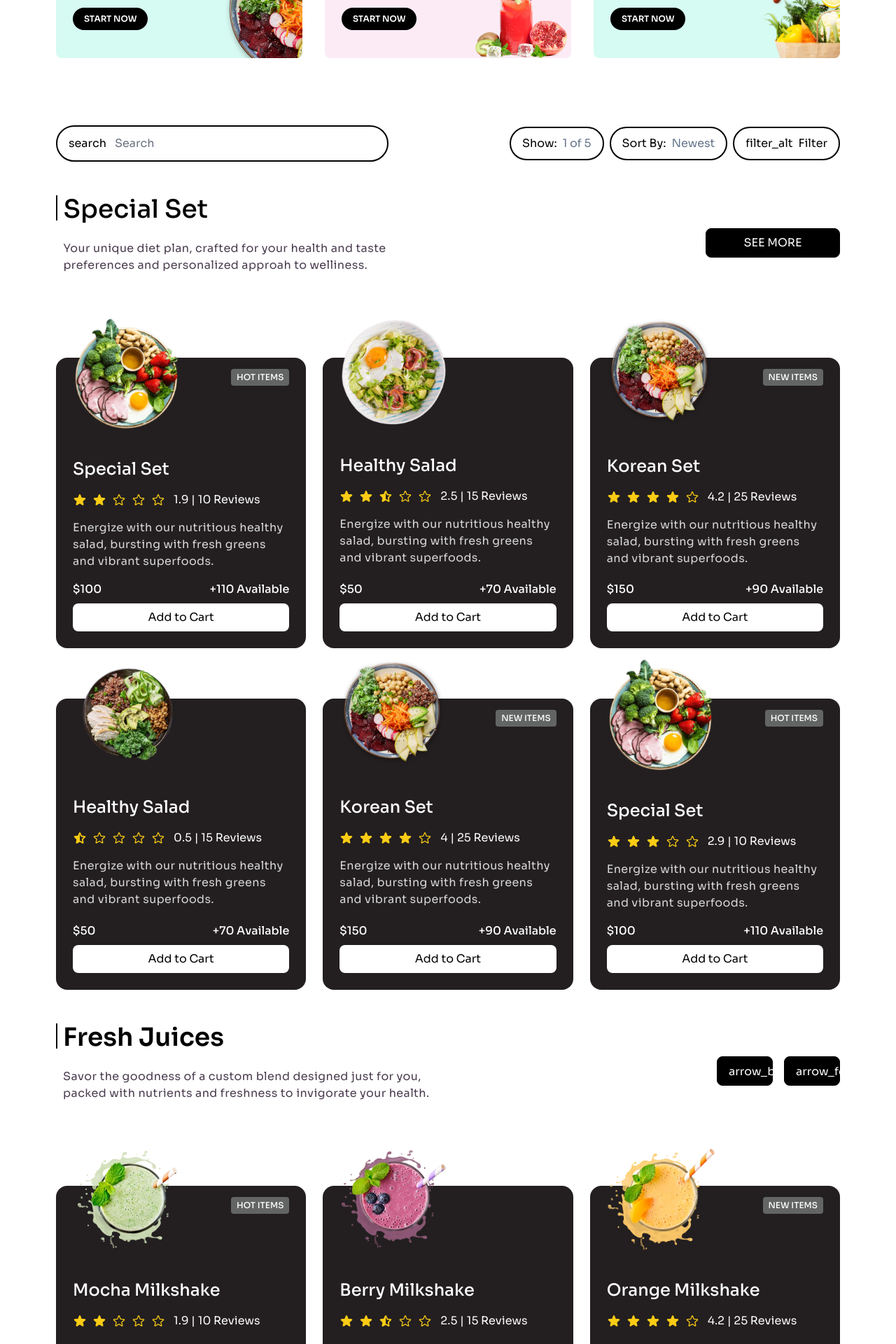
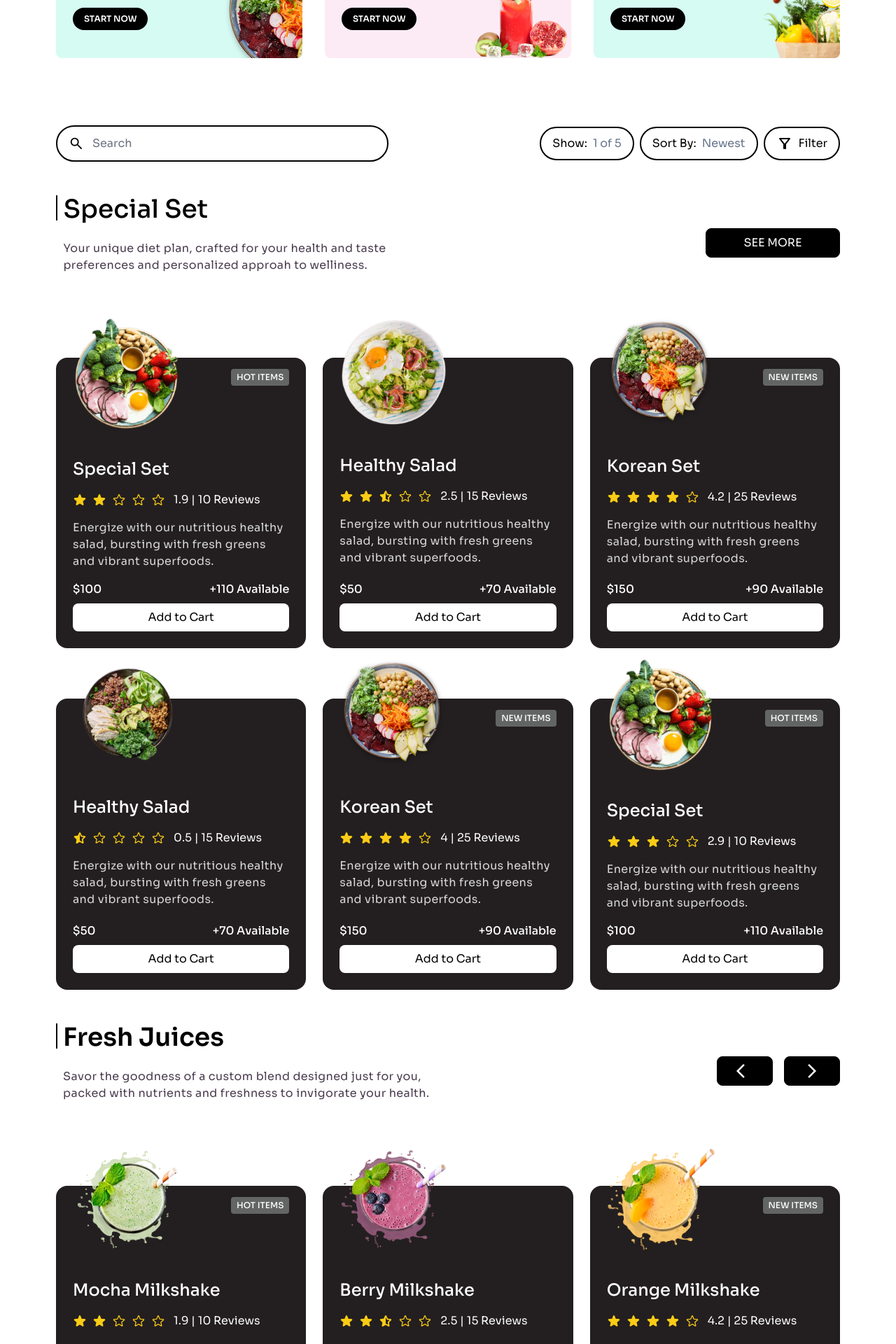
Before and after one commit to Harry-Crocksick/next-diet-app, a Next.js app: page /products in a window 1280 px wide. Shown: the part 880-2800 px from the top of the page at 70% size. Built offline with nearby package versions, Linux system fonts and the light colour scheme.

Commit message:
Fixed accessibility issues

```diff
--- a/app/globals.css
+++ b/app/globals.css
@@ -16,7 +16,7 @@
   }
 
   .primary-btn {
-    @apply bg-black w-48 text-center px-4 py-2 text-white rounded-lg border border-black;
+    @apply bg-black w-48 inline-flex items-center justify-center text-center px-4 py-2 text-white rounded-lg border border-black;
   }
 
   .secondary-btn {
--- a/app/products/page.jsx
+++ b/app/products/page.jsx
@@ -198,13 +198,29 @@ function DoubleBtn() {
   return (
     <div className="flex items-center space-x-4">
       <Button styles="primary-btn w-20">
-        <span className="material-symbols-outlined align-middle">
-          arrow_back_ios
+        <span className="align-middle" aria-label="Forward Button">
+          <svg
+            xmlns="http://www.w3.org/2000/svg"
+            height="24"
+            viewBox="0 -960 960 960"
+            width="24"
+            className="fill-white"
+          >
+            <path d="M400-80 0-480l400-400 71 71-329 329 329 329-71 71Z" />
+          </svg>
         </span>
       </Button>
       <Button styles="primary-btn w-20">
-        <span className="material-symbols-outlined align-middle">
-          arrow_forward_ios
+        <span className="align-middle" aria-label="Backward Button">
+          <svg
+            xmlns="http://www.w3.org/2000/svg"
+            height="24"
+            viewBox="0 -960 960 960"
+            width="24"
+            className="fill-white"
+          >
+            <path d="m321-80-71-71 329-329-329-329 71-71 400 400L321-80Z" />
+          </svg>
         </span>
       </Button>
     </div>
--- a/components/FilterProducts.jsx
+++ b/components/FilterProducts.jsx
@@ -22,7 +22,17 @@ export default function FilterProducts() {
     <>
       <div className="flex flex-wrap items-center gap-4 justify-between">
         <div className="flex items-center max-w-[475px] w-full border-2 border-black rounded-full px-4 py-1">
-          <span className="material-symbols-outlined"> search </span>
+          <span aria-label="Search">
+            <svg
+              xmlns="http://www.w3.org/2000/svg"
+              height="22"
+              viewBox="0 -960 960 960"
+              width="22"
+              className="text-slate-500"
+            >
+              <path d="M784-120 532-372q-30 24-69 38t-83 14q-109 0-184.5-75.5T120-580q0-109 75.5-184.5T380-840q109 0 184.5 75.5T640-580q0 44-14 83t-38 69l252 252-56 56ZM380-400q75 0 127.5-52.5T560-580q0-75-52.5-127.5T380-760q-75 0-127.5 52.5T200-580q0 75 52.5 127.5T380-400Z" />
+            </svg>{" "}
+          </span>
           <Input onSearch={handleSearch} value={query} />
         </div>
         <div className="flex flex-wrap items-center gap-2">
@@ -35,7 +45,16 @@ export default function FilterProducts() {
             <span className="text-slate-500">Newest</span>
           </div>
           <div className="filter-tag">
-            <span className="material-symbols-outlined"> filter_alt </span>
+            <span aria-label="Filter">
+              <svg
+                xmlns="http://www.w3.org/2000/svg"
+                height="24"
+                viewBox="0 -960 960 960"
+                width="24"
+              >
+                <path d="M440-160q-17 0-28.5-11.5T400-200v-240L168-736q-15-20-4.5-42t36.5-22h560q26 0 36.5 22t-4.5 42L560-440v240q0 17-11.5 28.5T520-160h-80Zm40-308 198-252H282l198 252Zm0 0Z" />
+              </svg>
+            </span>
             <span>Filter</span>
           </div>
         </div>
--- a/components/navigation.jsx
+++ b/components/navigation.jsx
@@ -64,7 +64,11 @@ export default function Navigation() {
               </svg>
             </li>
           </ul>
-          <button className="md:hidden" onClick={() => setIsOpen(!isOpen)}>
+          <button
+            aria-label="Hamburger Menu"
+            className="md:hidden"
+            onClick={() => setIsOpen(!isOpen)}
+          >
             <svg
               xmlns="http://www.w3.org/2000/svg"
               height="24"
@@ -82,7 +86,7 @@ export default function Navigation() {
         } duration-300 ease-out flex flex-col fixed right-0 top-0 bottom-0 px-4 bg-white w-80 h-full z-50`}
       >
         <div className="flex justify-between items-center py-3 lg:py-4 border-b-2 border-gray-200 mb-4">
-          <h1 className="text-2xl font-semibold">Diet Plan</h1>
+          <h1 className="text-xl font-semibold">Diet Plan</h1>
           <ul className="flex items-center space-x-2">
             <li>
               <svg
@@ -132,14 +136,15 @@ export default function Navigation() {
           ))}
         </ul>
         <button
+          aria-label="Close"
           className="max-w-max mx-auto mb-4 bg-gray-100 text-black rounded-full p-4"
           onClick={() => setIsOpen(!isOpen)}
         >
           <svg
             xmlns="http://www.w3.org/2000/svg"
-            height="22"
+            height="24"
             viewBox="0 -960 960 960"
-            width="22"
+            width="24"
           >
             <path d="m256-200-56-56 224-224-224-224 56-56 224 224 224-224 56 56-224 224 224 224-56 56-224-224-224 224Z" />
           </svg>
```
